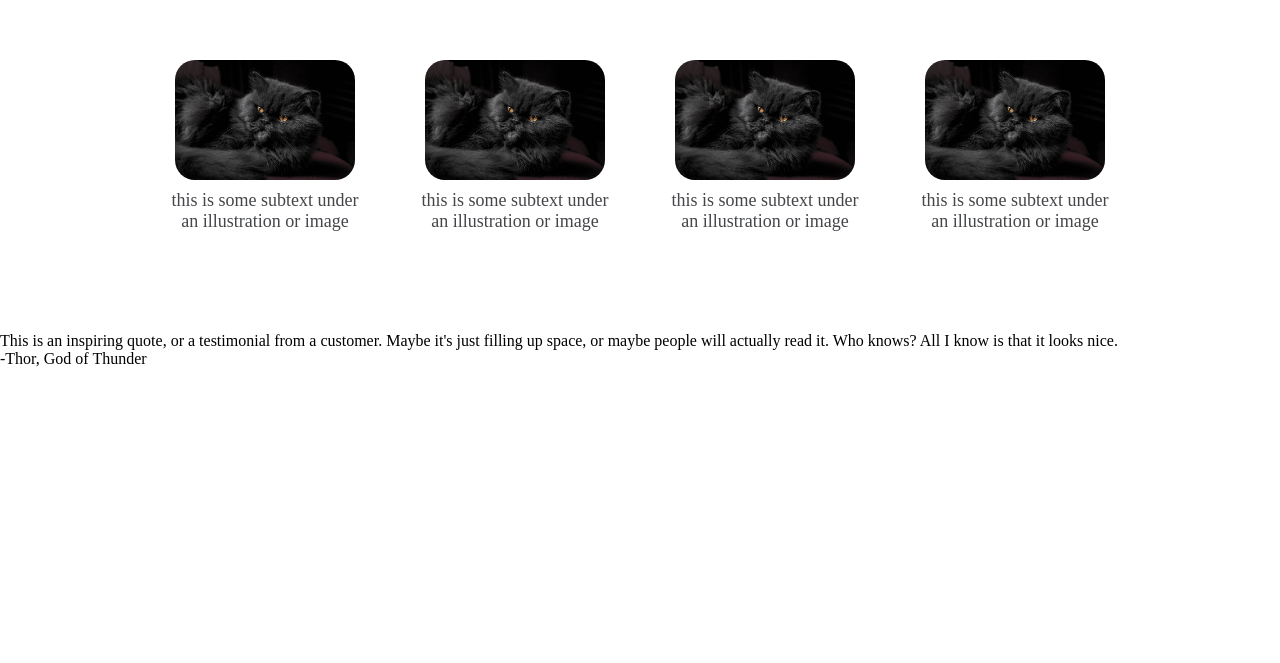
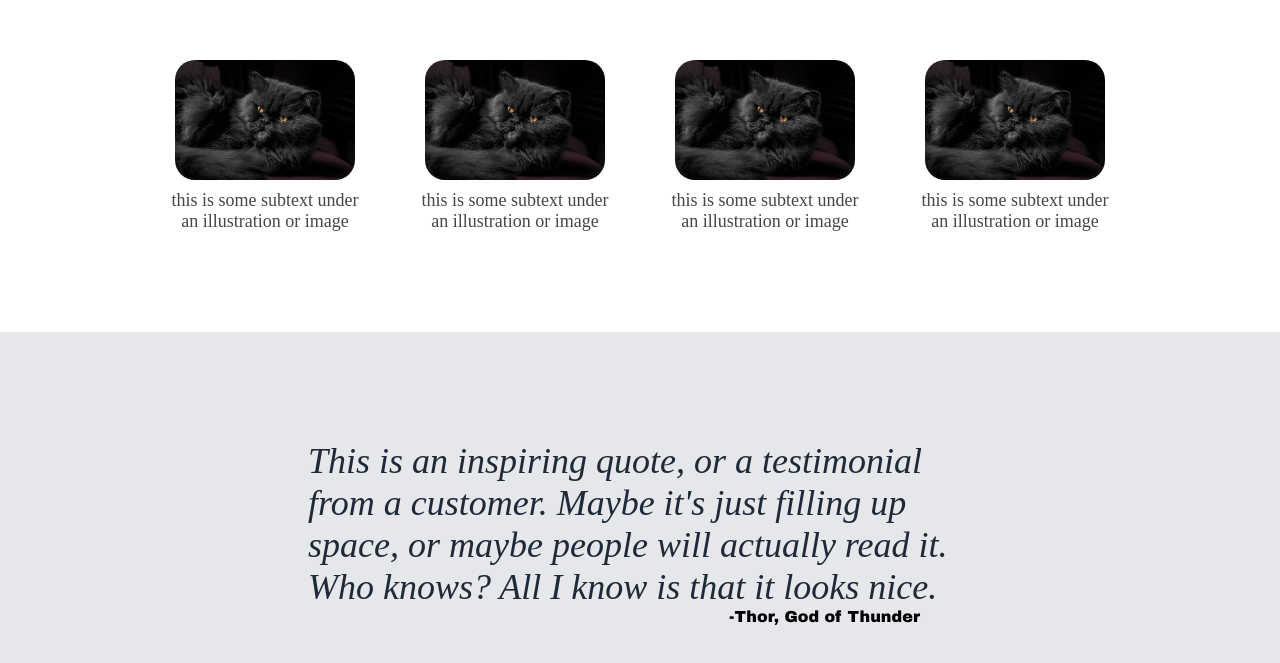
Before and after one commit to AivarasCer/landing-page, a plain HTML site: page index.html in a window 1280 px wide. Shown: the part 697-1360 px from the top of the page. Before the commit the page ends 1065 px from the top, so only its background shows below. Drawn offline with Linux system fonts and the light colour scheme.

Commit message:
Add quote-container style

```diff
--- a/styles.css
+++ b/styles.css
@@ -107,8 +107,37 @@ a {
 .one, .two, .three, .four {
     display: flex;
     flex-direction: column;
-    justify-content: center;
     align-items: center;
     gap: 10px;
     max-width: 200px;
 }
+
+.quote-container {
+    background-color: #E5E7EB;
+    display: flex;
+    flex-direction: column;
+    padding: 100px 300px;
+}
+
+.quote {
+    font-size: 36px;
+    font-style: italic;
+    color: #1f2937;
+    display: flex;
+    padding:8px;
+    justify-content: center;
+    align-items: center;
+    padding-bottom: 0px;
+    margin-bottom: 0px;
+    flex: auto;
+}
+
+.credit {
+    font-family: "Arial Black", "Arial Bold", Gadget, sans-serif;
+    display:flex;
+    flex-direction: row;
+    flex: 1 1 100%;
+    justify-content: end;
+    margin-top: 0px;
+    padding-right:60px;
+}
```
